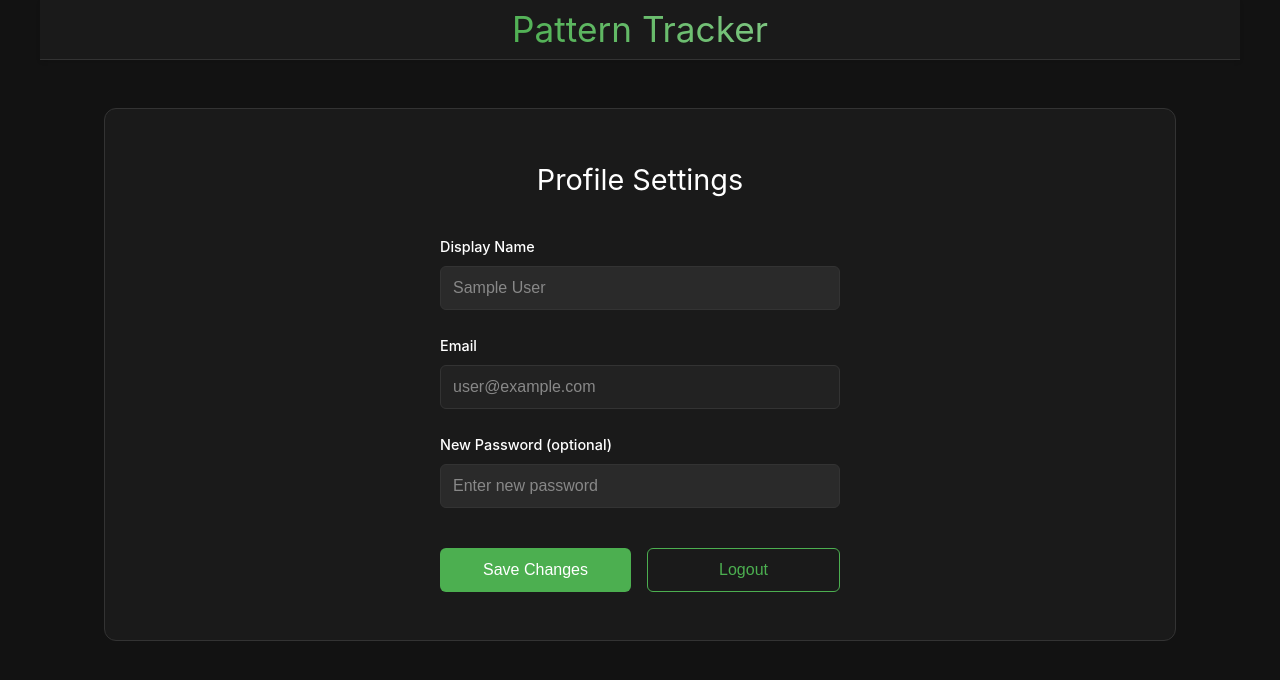
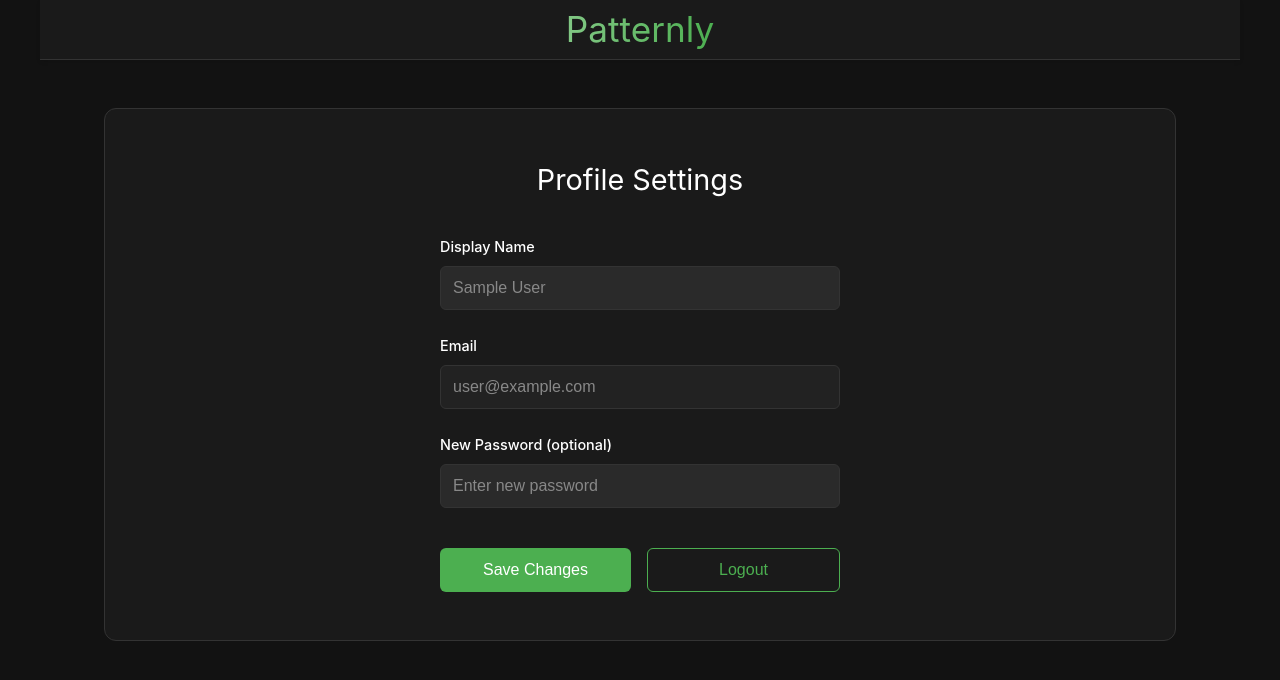
Before and after one commit to azh1n/patternly, a Vue app in the folder vue-project/: page /profile in a window 1280 px wide. Shown: the top 680 px of the page. Built offline with nearby package versions, Linux system fonts and the light colour scheme; no server answers; sample sign-in values are in the browser's storage.

Commit message:
navigation and patternly

```diff
--- a/vue-project/src/components/ProfilePage.vue
+++ b/vue-project/src/components/ProfilePage.vue
@@ -1,7 +1,7 @@
 <template>
   <div class="profile-container">
     <header class="header">
-      <h1 @click="router.push('/')" class="clickable">Pattern Tracker</h1>
+      <h1 @click="router.push('/')" class="clickable">Patternly</h1>
     </header>
 
     <div class="profile-content">
@@ -147,9 +147,11 @@ async function handleLogout() {
 
 .header h1 {
   margin: 0;
-  color: var(--text-primary);
   font-size: 1.5rem;
-  background: linear-gradient(45deg, var(--accent-color), #81C784);
+  background: linear-gradient(90deg,
+    #81C784 0%,
+    var(--accent-color) 100%
+  );
   -webkit-background-clip: text;
   -webkit-text-fill-color: transparent;
   transition: all 0.2s;
@@ -336,6 +338,12 @@ button:disabled {
   }
 }
 
+@media (max-width: 768px) {
+  .profile-content {
+    padding: 1rem;
+  }
+}
+
 /* Remove any development overlays */
 :deep(.vue-dev-overlay),
 :deep(.__vue-dev-overlay) {
--- a/vue-project/src/views/HomeView.vue
+++ b/vue-project/src/views/HomeView.vue
@@ -5,7 +5,7 @@
         :class="{ clickable: selectedPattern }"
         @click="selectedPattern && router.push('/')"
       >
-        Pattern Tracker
+        Patternly
       </h1>
       <nav>
         <router-link to="/profile" class="profile-link">Profile</router-link>
@@ -214,6 +214,7 @@ watch(() => user.value?.uid, (newUserId) => {
   flex-direction: column;
   background-color: var(--main-bg);
   color: var(--text-primary);
+  min-width: 1200px;
 }
 
 .header {
@@ -230,9 +231,11 @@ watch(() => user.value?.uid, (newUserId) => {
 
 .header h1 {
   margin: 0;
-  color: var(--text-primary);
   font-size: 1.5rem;
-  background: linear-gradient(45deg, var(--accent-color), #81C784);
+  background: linear-gradient(90deg,
+    #81C784 0%,
+    var(--accent-color) 100%
+  );
   -webkit-background-clip: text;
   -webkit-text-fill-color: transparent;
   transition: all 0.2s;
@@ -275,6 +278,7 @@ watch(() => user.value?.uid, (newUserId) => {
   max-width: var(--max-content-width);
   margin: 0 auto;
   padding: 1rem;
+  min-width: 1200px;
 }
 
 @media (min-width: 768px) {
```
